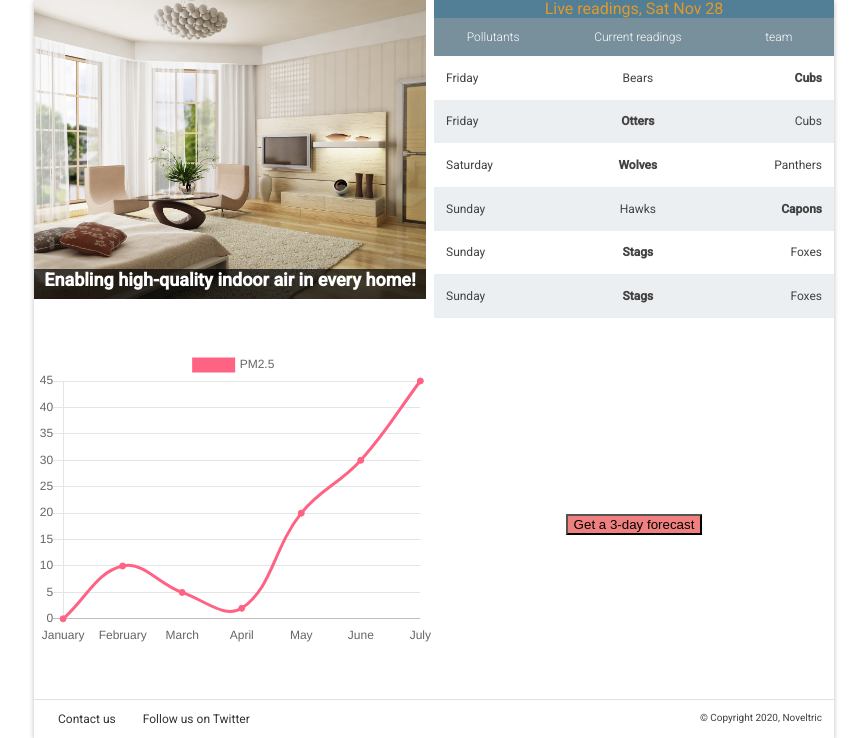
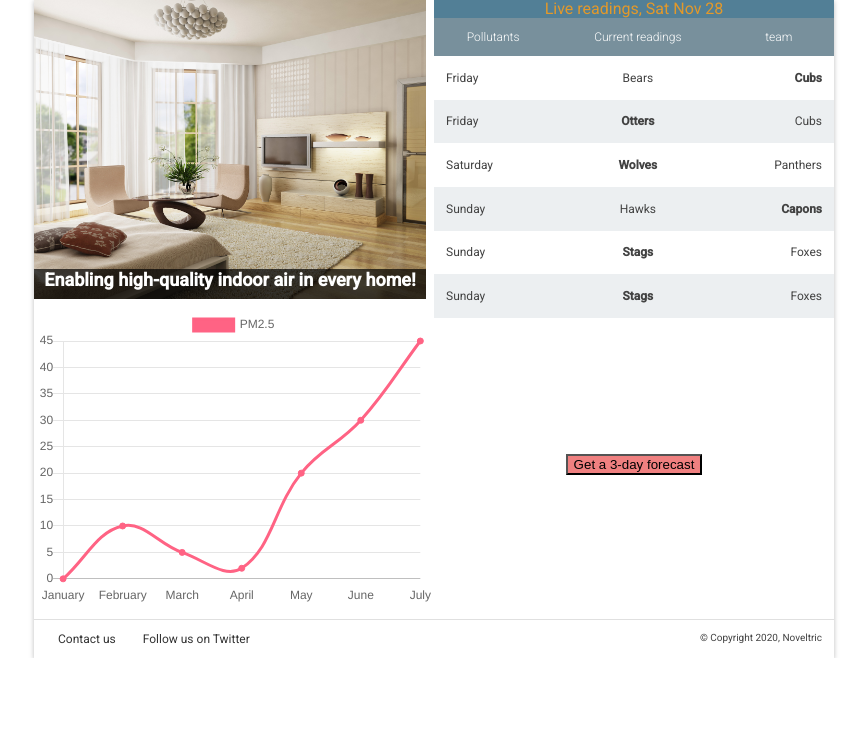
Before and after one commit to kbakande/IAQ, a PHP site: page /healthy-airVer2.html in a window 1280 px wide. Shown: the part 205-943 px from the top of the page, without its empty margins (206-1073 px from the left). After the commit the page ends 863 px from the top, so only its background shows below. Run offline with PHP 8.4, Linux system fonts and the light colour scheme; some libraries are stand-ins or nearby versions.

Commit message:
modidifed some elements style

```diff
--- a/healthy-air_API/frontend/healthy-airVer2.css
+++ b/healthy-air_API/frontend/healthy-airVer2.css
@@ -135,7 +135,7 @@
     display: flex;
     flex-flow: row wrap;
     justify-content: space-between;
-    min-height: 700px;
+    min-height: 620px;
   }
 
   /*
@@ -151,6 +151,7 @@
     background-image: url("./img/iaq1.jpg");
     background-size: cover;
     height:300px;
+    padding-bottom: 20px ;
   }
 
   .hero article {
```
